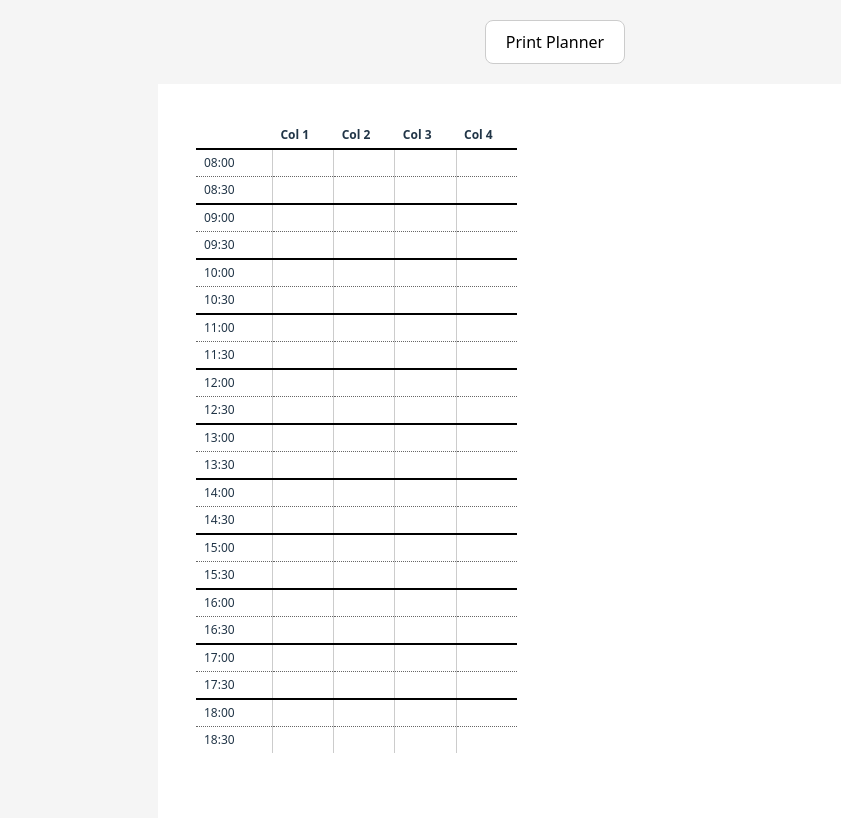
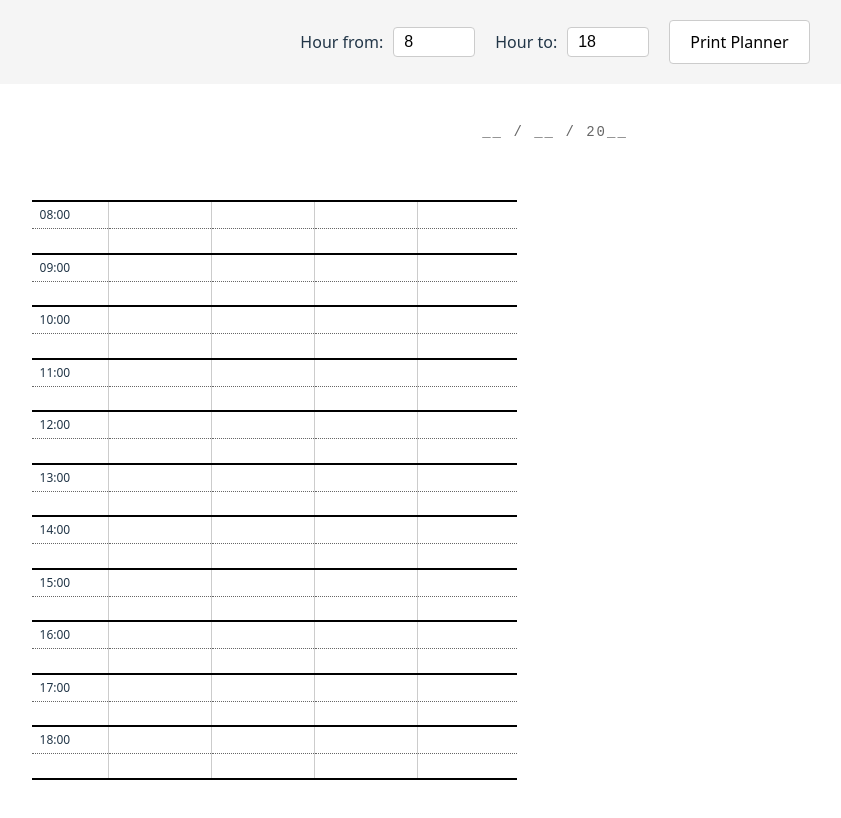
Before and after one commit to mdjastrzebski/timeblock-planner, a React (Vite) app: page / in a window 1280 px wide. Shown: the top 818 px of the page, without its empty margins (85-926 px from the left). Built offline with nearby package versions, Linux system fonts and the light colour scheme; the HTML template or start-up script is replaced by a standard one.

Commit message:
date label

```diff
--- a/src/App.tsx
+++ b/src/App.tsx
@@ -1,18 +1,62 @@
+import { useState } from 'react'
 import TimeblockPlanner from './components/TimeblockPlanner'
 
 function App() {
+  const [hourFrom, setHourFrom] = useState(8)
+  const [hourTo, setHourTo] = useState(18)
+
   const handlePrint = () => {
     window.print()
   }
 
+  const handleHourFromChange = (value: number) => {
+    const newValue = Math.max(0, Math.min(23, value))
+    setHourFrom(newValue)
+    if (newValue >= hourTo) {
+      setHourTo(Math.min(23, newValue + 1))
+    }
+  }
+
+  const handleHourToChange = (value: number) => {
+    const newValue = Math.max(0, Math.min(23, value))
+    setHourTo(newValue)
+    if (newValue <= hourFrom) {
+      setHourFrom(Math.max(0, newValue - 1))
+    }
+  }
+
   return (
     <>
-      <div style={{ padding: '20px', textAlign: 'center' }}>
-        <button onClick={handlePrint} style={{ padding: '10px 20px', fontSize: '16px', cursor: 'pointer' }}>
+      <div style={{ padding: '20px', textAlign: 'center', display: 'flex', gap: '20px', alignItems: 'center', justifyContent: 'center', flexWrap: 'wrap' }}>
+        <div style={{ display: 'flex', gap: '10px', alignItems: 'center' }}>
+          <label htmlFor="hourFrom" style={{ fontWeight: '500' }}>Hour from:</label>
+          <input
+            id="hourFrom"
+            type="number"
+            min="0"
+            max="23"
+            value={hourFrom}
+            onChange={(e) => handleHourFromChange(parseInt(e.target.value) || 0)}
+            style={{ padding: '5px 10px', fontSize: '16px', width: '60px', border: '1px solid #ccc', borderRadius: '4px' }}
+          />
+        </div>
+        <div style={{ display: 'flex', gap: '10px', alignItems: 'center' }}>
+          <label htmlFor="hourTo" style={{ fontWeight: '500' }}>Hour to:</label>
+          <input
+            id="hourTo"
+            type="number"
+            min="0"
+            max="23"
+            value={hourTo}
+            onChange={(e) => handleHourToChange(parseInt(e.target.value) || 0)}
+            style={{ padding: '5px 10px', fontSize: '16px', width: '60px', border: '1px solid #ccc', borderRadius: '4px' }}
+          />
+        </div>
+        <button onClick={handlePrint} style={{ padding: '10px 20px', fontSize: '16px', cursor: 'pointer', border: '1px solid #ccc', borderRadius: '4px', backgroundColor: '#fff' }}>
           Print Planner
         </button>
       </div>
-      <TimeblockPlanner />
+      <TimeblockPlanner hourFrom={hourFrom} hourTo={hourTo} />
     </>
   )
 }
--- a/src/components/TimeblockPlanner.css
+++ b/src/components/TimeblockPlanner.css
@@ -1,15 +1,37 @@
 .timeblock-planner {
-  width: 210mm;
-  height: 297mm;
+  width: 297mm;
+  height: 210mm;
   margin: 0 auto;
   background: white;
   box-sizing: border-box;
+  display: flex;
+  flex-direction: column;
+}
+
+.planner-date-header {
+  display: flex;
+  align-items: center;
+  justify-content: center;
+  padding: 10mm 10mm 5mm 10mm;
+  box-sizing: border-box;
+}
+
+.date-line {
+  width: 60mm;
+  height: 20px;
+  text-align: center;
+  font-size: 14px;
+  color: #666;
+  padding-bottom: 2px;
+  letter-spacing: 2px;
+  font-family: monospace;
 }
 
 .planner-layout {
   display: flex;
   width: 100%;
-  height: 100%;
+  flex: 1;
+  overflow: hidden;
 }
 
 .planner-left {
@@ -48,6 +70,10 @@
   border-top: 1px dotted #666;
 }
 
+.timeblock-row-final {
+  border-bottom: 2px solid #000;
+}
+
 .timeblock-table td {
   padding: 4px 8px;
   border-right: 1px solid #ccc;
--- a/src/components/TimeblockPlanner.tsx
+++ b/src/components/TimeblockPlanner.tsx
@@ -1,13 +1,18 @@
 import './TimeblockPlanner.css';
 
-const TimeblockPlanner = () => {
-  // Generate time slots from 8:00 to 18:30 (half-hour intervals, 22 rows total)
+interface TimeblockPlannerProps {
+  hourFrom: number;
+  hourTo: number;
+}
+
+const TimeblockPlanner = ({ hourFrom, hourTo }: TimeblockPlannerProps) => {
+  // Generate time slots from hourFrom to hourTo (full hours with half-hour rows)
   const generateTimeSlots = () => {
     const slots = [];
-    for (let hour = 8; hour <= 18; hour++) {
-      slots.push(`${hour.toString().padStart(2, '0')}:00`);
-      if (hour <= 18) {
-        slots.push(`${hour.toString().padStart(2, '0')}:30`);
+    for (let hour = hourFrom; hour <= hourTo; hour++) {
+      slots.push({ time: `${hour.toString().padStart(2, '0')}:00`, isFullHour: true });
+      if (hour <= hourTo) {
+        slots.push({ time: null, isFullHour: false });
       }
     }
     return slots;
@@ -17,28 +22,23 @@ const TimeblockPlanner = () => {
 
   return (
     <div className="timeblock-planner">
+      <div className="planner-date-header">
+        <div className="date-line">__ / __ / 20__</div>
+      </div>
       <div className="planner-layout">
         <div className="planner-left">
           <table className="timeblock-table">
-            <thead>
-              <tr>
-                <th className="hour-column"></th>
-                <th className="timeblock-column">Col 1</th>
-                <th className="timeblock-column">Col 2</th>
-                <th className="timeblock-column">Col 3</th>
-                <th className="timeblock-column">Col 4</th>
-              </tr>
-            </thead>
             <tbody>
-              {timeSlots.map((time) => {
-                const isFullHour = time.endsWith(':00');
-                const rowClass = isFullHour
+              {timeSlots.map((slot, index) => {
+                const isLast = index === timeSlots.length - 1;
+                const rowClass = slot.isFullHour
                   ? 'timeblock-row timeblock-row-full-hour'
                   : 'timeblock-row timeblock-row-half-hour';
+                const finalClass = isLast ? `${rowClass} timeblock-row-final` : rowClass;
 
                 return (
-                  <tr key={time} className={rowClass}>
-                    <td className="hour-column">{time}</td>
+                  <tr key={index} className={finalClass}>
+                    <td className="hour-column">{slot.time || ''}</td>
                     <td className="timeblock-column"></td>
                     <td className="timeblock-column"></td>
                     <td className="timeblock-column"></td>
```
Also changed, not shown: src/styles/print.css (+30 -4 lines).
